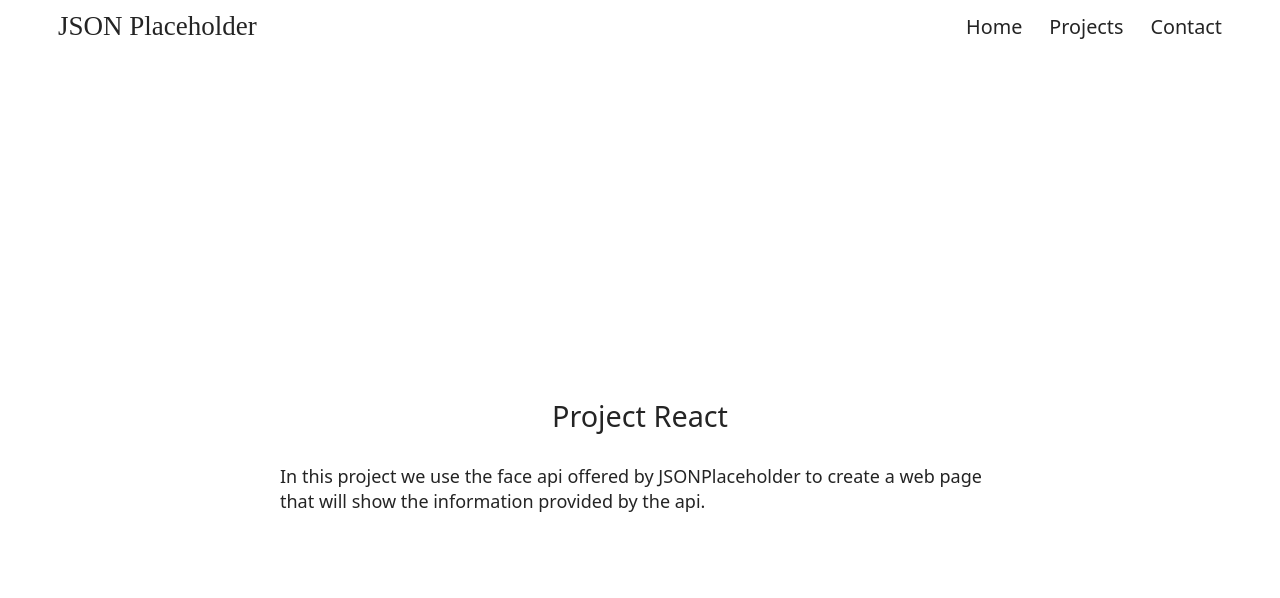
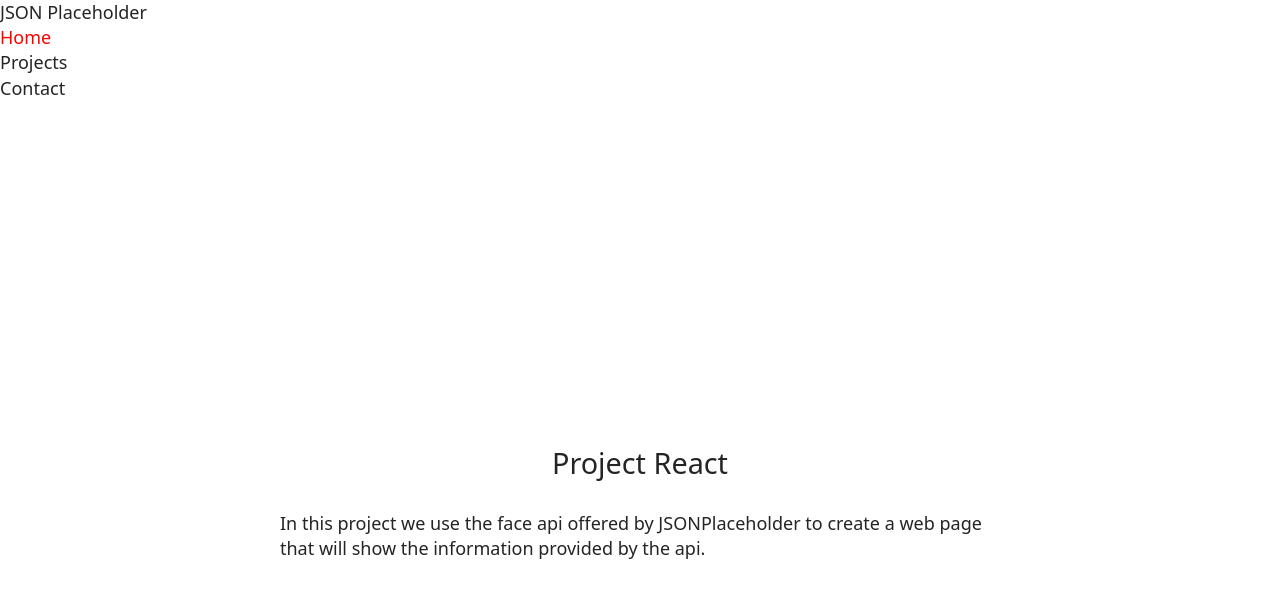
Before and after one commit to BryanGrandon/Checking-things-out, a React (Vite) app: page / in a window 1280 px wide. Shown: the top 598 px of the page. Built offline with nearby package versions, Linux system fonts and the light colour scheme; no server answers.

Commit message:
refactor(web):change Navbar component

```diff
--- a/src/App.jsx
+++ b/src/App.jsx
@@ -1,13 +1,16 @@
 import { BrowserRouter, Route, Routes } from "react-router-dom";
+// Pages
 import Home from "./pages/home/home";
 import Projects from "./pages/projects/projects";
 import NotFound from "./pages/not-found/not-found";
 import Contact from "./pages/contact/contact";
-import "./App.css";
+// Containers
 import ProjectsUsers from "./containers/projects/projects-users/projects-users";
 import ProjectsTodos from "./containers/projects/projects-todos/projects-todos";
 import ProjectsPosts from "./containers/projects/projects-posts/projects-posts";
 import ProjectsPhotos from "./containers/projects/projects-photos/projects-photos";
+// Styles
+import "./App.css";
 
 function App() {
   return (
@@ -15,11 +18,12 @@ function App() {
       <BrowserRouter>
         <Routes>
           <Route path="/" element={<Home />} />
-          <Route path="/projects" element={<Projects />} />
-          <Route path="/projects/users" element={<ProjectsUsers />} />
-          <Route path="/projects/todos" element={<ProjectsTodos />} />
-          <Route path="/projects/posts" element={<ProjectsPosts />} />
-          <Route path="/projects/photos" element={<ProjectsPhotos />} />
+          <Route path="/projects/" element={<Projects />}>
+            <Route path="users" element={<ProjectsUsers />} />
+            <Route path="todos" element={<ProjectsTodos />} />
+            <Route path="posts" element={<ProjectsPosts />} />
+            <Route path="photos" element={<ProjectsPhotos />} />
+          </Route>
           <Route path="/contact" element={<Contact />} />
           <Route path="/*" element={<NotFound />} />
         </Routes>
--- a/src/components/Navbar/Navbar.jsx
+++ b/src/components/Navbar/Navbar.jsx
@@ -1,38 +1,29 @@
-import React from "react";
+import { NavLink as NavLinkRR } from "react-router-dom";
 import "./navbar-styles.css";
-// import { FontAwesomeIcon } from "@fortawesome/react-fontawesome";
 
-export function Navbar() {
+const NavLink = ({ to, children, ...props }) => {
   return (
-    <>
-      <header className="navbar">
-        <h3 className="logo">JSON Placeholder</h3>
-        <nav className="navbar__list">
-          <a href="#home" className="navbar__element">
-            Home
-          </a>
-          <a href="#project" className="navbar__element">
-            Projects
-          </a>
-          <a href="#contact" className="navbar__element">
-            Contact
-          </a>
-        </nav>
+    <NavLinkRR
+      {...props}
+      to={to}
+      className={({ isActive }) => {
+        return isActive ? "is-active" : "";
+      }}
+    >
+      {children}
+    </NavLinkRR>
+  );
+};
 
-        <nav className="lower-navigation">
-          <a href="#home" className="lower-navigation__element">
-            <p className="lower-navigation__text">home</p>
-          </a>
-
-          <a href="#project" className="lower-navigation__element">
-            <p className="lower-navigation__text">Project</p>
-          </a>
-
-          <a href="#contact" className="lower-navigation__element">
-            <p className="lower-navigation__text">contact</p>
-          </a>
-        </nav>
-      </header>
-    </>
+export default function Navbar() {
+  return (
+    <header>
+      <h3 className="logo">JSON Placeholder</h3>
+      <nav>
+        <NavLink to="/">Home</NavLink>
+        <NavLink to="/projects">Projects</NavLink>
+        <NavLink to="/contact">Contact</NavLink>
+      </nav>
+    </header>
   );
 }
--- a/src/components/Navbar/navbar-styles.css
+++ b/src/components/Navbar/navbar-styles.css
@@ -1,56 +1,3 @@
-.logo {
-  font-size: 1.5rem;
-  font-family: cursive;
+.is-active {
+  color: red;
 }
-
-.navbar {
-  display: flex;
-  align-items: center;
-  justify-content: space-between;
-  height: 3rem;
-  padding: 0 1rem;
-  max-width: 1200px;
-  margin: auto;
-}
-.navbar__list {
-  display: flex;
-  justify-content: space-evenly;
-  font-size: 1.1rem;
-  gap: 1.5rem;
-}
-.navbar__element:hover {
-  color: #ff6e6c;
-}
-
-.lower-navigation {
-  position: fixed;
-  bottom: 0vh;
-  width: 100%;
-  display: none;
-  justify-content: space-evenly;
-  align-items: center;
-  padding: 0.5rem 0;
-  background-color: #1f1235;
-}
-.lower-navigation__element {
-  display: flex;
-  flex-direction: column;
-  align-items: center;
-  justify-content: center;
-  gap: 0.2rem;
-}
-.lower-navigation__icon {
-  font-size: 1.5rem;
-}
-.lower-navigation__text {
-  font-size: 0.8rem;
-}
-
-@media screen and (max-width: 550px) {
-  .navbar__list {
-    display: none;
-  }
-  .lower-navigation {
-    display: flex;
-  }
-}
--- a/src/components/cards/user-card/user-card.jsx
+++ b/src/components/cards/user-card/user-card.jsx
@@ -1,11 +1,4 @@
 import React from "react";
-import { FontAwesomeIcon } from "@fortawesome/react-fontawesome";
-import {
-  faPhone,
-  faEnvelope,
-  faGlobe,
-  faUser,
-} from "@fortawesome/free-solid-svg-icons";
 import "./user-card-styles.css";
 
 export function UserCard({ name, email, phone, website, company }) {
@@ -17,27 +10,18 @@ export function UserCard({ name, email, phone, website, company }) {
         </section>
         <section className="card__info">
           <p className="card__name">
-            <span className="icon">
-              <FontAwesomeIcon icon={faUser} />
-            </span>{" "}
-            {name}
+            <span className="icon"></span> {name}
           </p>
           <p className="card__email">
-            <span className="icon">
-              <FontAwesomeIcon icon={faEnvelope} />
-            </span>
+            <span className="icon"></span>
             {email}
           </p>
           <p className="card__phone">
-            <span className="icon">
-              <FontAwesomeIcon icon={faPhone} />
-            </span>
+            <span className="icon"></span>
             {phone}
           </p>
           <p className="card__website">
-            <span className="icon">
-              <FontAwesomeIcon icon={faGlobe} />
-            </span>
+            <span className="icon"></span>
             <a href={website}>{website}</a>
           </p>
         </section>
--- a/src/pages/home/home.jsx
+++ b/src/pages/home/home.jsx
@@ -1,4 +1,5 @@
-import { Navbar } from "../../components/navbar/navbar";
+import React from "react";
+import Navbar from "../../components/navbar/navbar";
 
 export default function Home() {
   return (
--- a/src/pages/projects/projects.jsx
+++ b/src/pages/projects/projects.jsx
@@ -1,7 +1,12 @@
+import { Outlet } from "react-router-dom";
+import Navbar from "../../components/navbar/navbar";
+
 export default function Projects() {
   return (
     <>
+      <Navbar />
       <h2>Projects</h2>
+      <Outlet />
     </>
   );
 }
```
Also changed, not shown: 1 other file (tests, documents, lock files or other folders).
